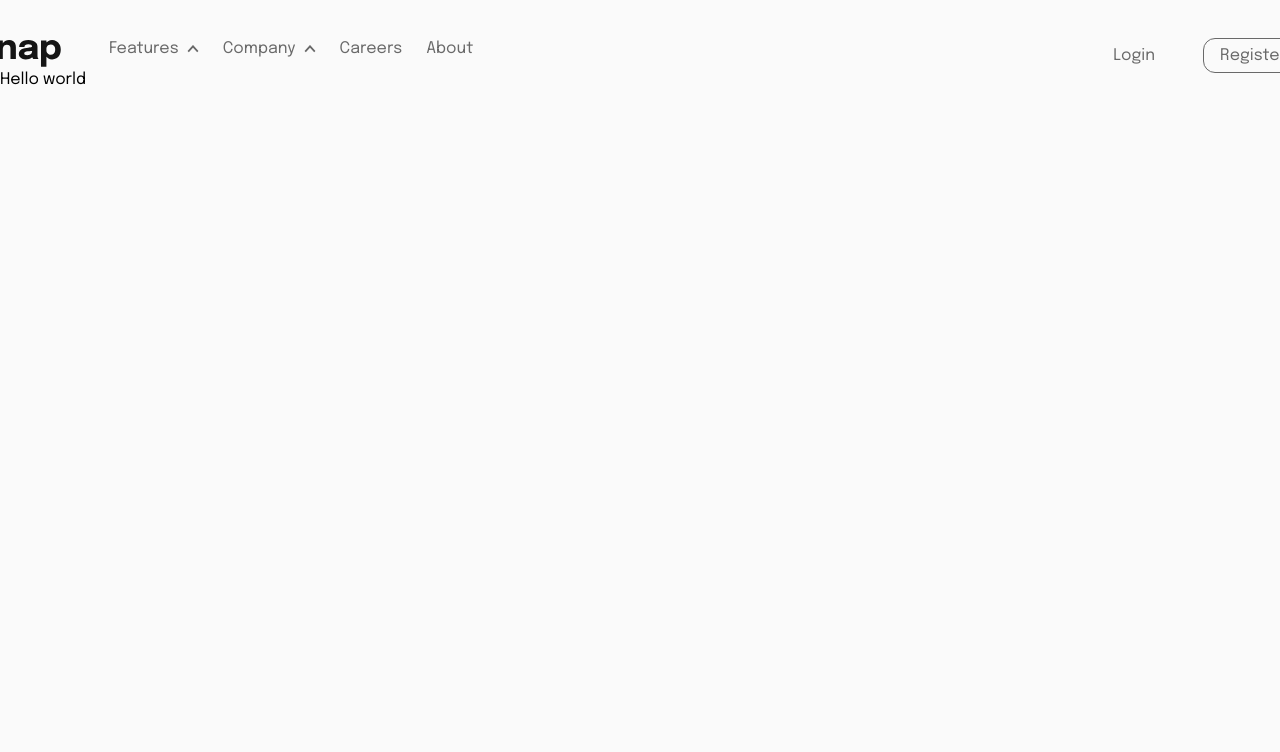
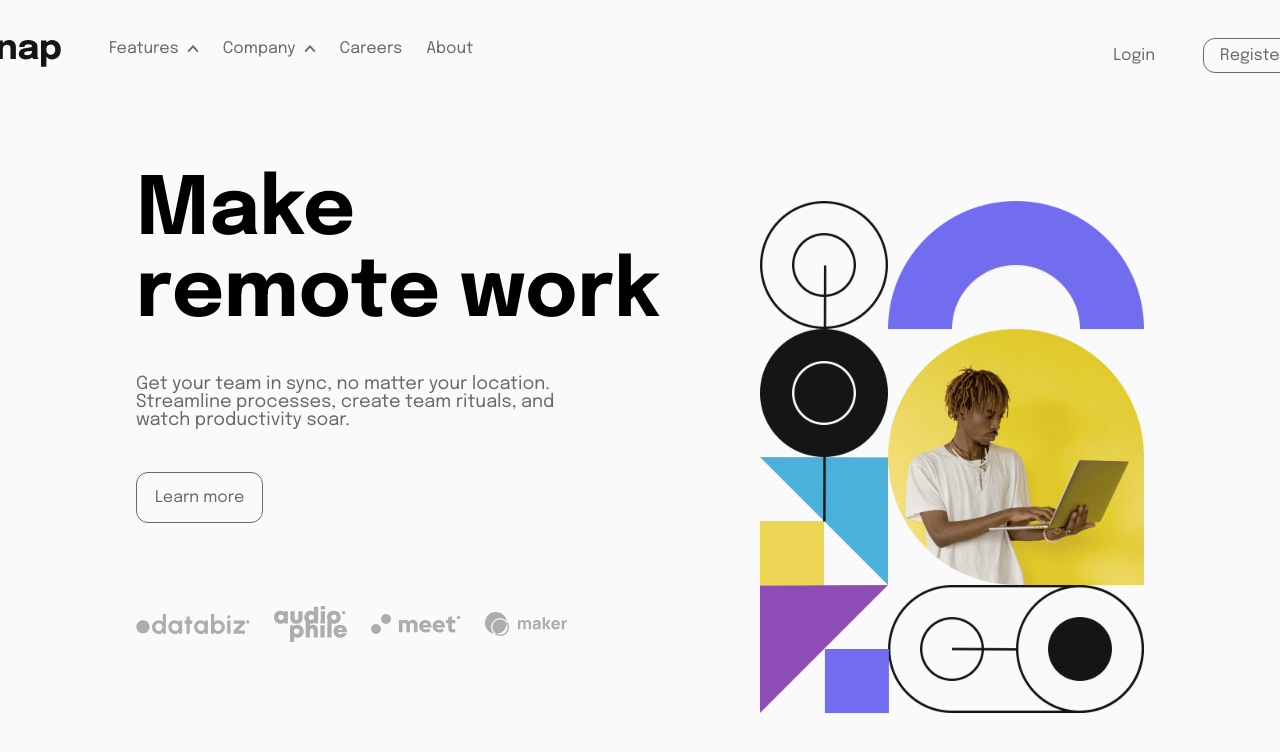
Before and after one commit to deverebor/web-accessibility, a Vue app: page / in a window 1280 px wide. Shown: the top 752 px of the page. Built offline with nearby package versions, Linux system fonts and the light colour scheme.

Commit message:
feat: create home layout

```diff
--- a/src/App.vue
+++ b/src/App.vue
@@ -4,6 +4,5 @@ import AppHeader from "@/components/AppHeader/AppHeader.vue";
 
 <template>
   <AppHeader />
-
   <RouterView />
 </template>
--- a/src/router/index.ts
+++ b/src/router/index.ts
@@ -1,5 +1,5 @@
 import { createRouter, createWebHistory } from "vue-router";
-import HomeView from "../views/HomeView.vue";
+import HomeView from "../views/Home/HomeView.vue";
 
 const router = createRouter({
   history: createWebHistory(import.meta.env.BASE_URL),
--- /dev/null
+++ b/src/views/Home/HomeView.scss
@@ -0,0 +1,54 @@
+@use "src/styles/_styles.scss" as s;
+
+.home {
+  display: flex;
+  padding-top: 10rem;
+  align-items: center;
+  justify-content: center;
+  width: 100%;
+
+  &__section {
+    padding-inline-end: 10rem;
+
+    &-title {
+      font-size: 8rem;
+      padding-block-end: 4rem;
+    }
+
+    &-paragraph {
+      font-size: 1.8rem;
+      color: s.$gray-500;
+      padding-block-end: 6rem;
+    }
+    &-anchor {
+      text-decoration: none;
+      color: s.$gray-500;
+      transition: border-color 0.3s ease-in-out;
+      padding-inline: 1.8rem;
+      padding-block: 1.6rem;
+      border-radius: 12px;
+      border: 1px solid s.$gray-500;
+
+      &:hover {
+        border-color: s.$brand-secondary;
+        color: s.$brand-secondary;
+      }
+    }
+  }
+
+  &__hero {
+    width: 30%;
+    height: 30%;
+    background-repeat: no-repeat;
+    background-size: cover;
+    background-position: center;
+  }
+
+  &__footer {
+    display: flex;
+    gap: 2.4rem;
+    padding-block: 10rem;
+    align-items: center;
+    justify-content: flex-start;
+  }
+}
--- /dev/null
+++ b/src/views/Home/HomeView.vue
@@ -0,0 +1,49 @@
+<script lang="ts" setup></script>
+
+<template>
+  <main class="home">
+    <section class="home__section">
+      <h1 class="home__section-title">
+        Make <br />
+        remote work
+      </h1>
+      <p class="home__section-paragraph">
+        Get your team in sync, no matter your location.<br />
+        Streamline processes, create team rituals, and <br />
+        watch productivity soar.
+      </p>
+      <a class="home__section-anchor" href="#">Learn more</a>
+
+      <footer class="home__footer">
+        <img
+          class="home__footer-company-logo"
+          alt="Databiz company logo"
+          src="src/assets/images/client-databiz.svg"
+        />
+        <img
+          class="home__footer-company-logo"
+          alt="Audiophile company lo
+      go"
+          src="src/assets/images/client-audiophile.svg"
+        />
+        <img
+          class="home__footer-company-logo"
+          alt="Meet company logo"
+          src="src/assets/images/client-meet.svg"
+        />
+        <img
+          class="home__footer-company-logo"
+          alt="Maker company logo"
+          src="src/assets/images/client-maker.svg"
+        />
+      </footer>
+    </section>
+    <img
+      class="home__hero"
+      alt="Hero"
+      src="src/assets/images/image-hero-desktop.png"
+    />
+  </main>
+</template>
+
+<style lang="scss" scoped src="./HomeView.scss"></style>
--- a/src/views/HomeView.vue
+++ /dev/null
@@ -1,5 +0,0 @@
-<script lang="ts" setup></script>
-
-<template>
-  <main>Hello world</main>
-</template>
```
Also changed, not shown: src/components/AppHeader/AppHeader.vue (indentation only), 1 other file (tests, documents, lock files or other folders).
